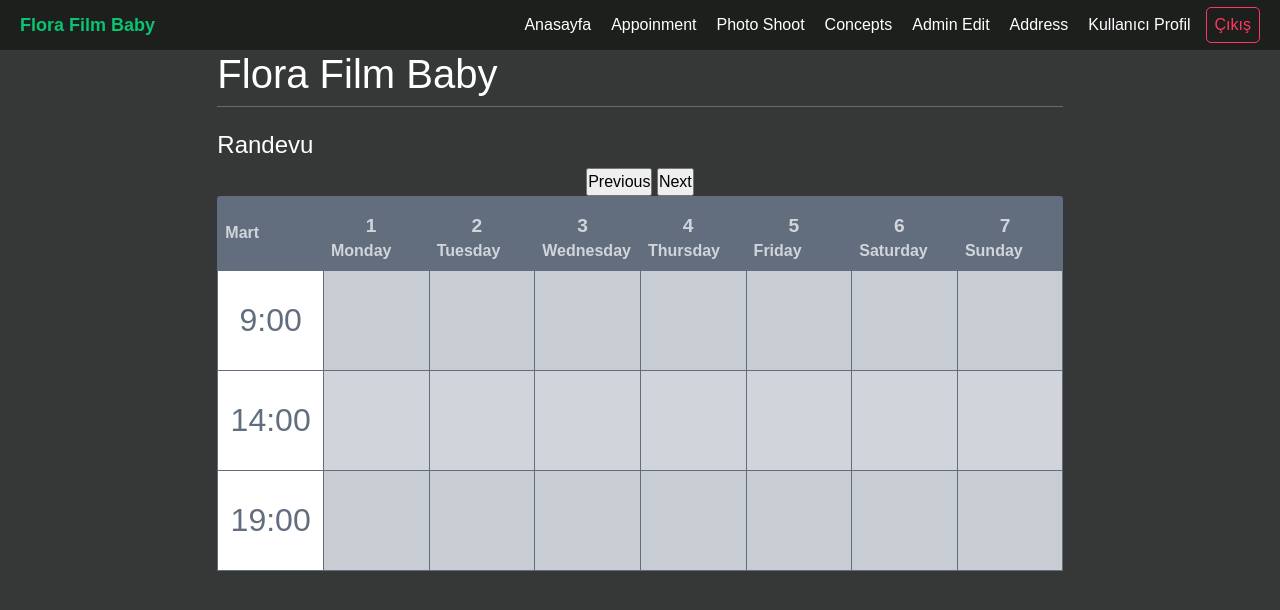
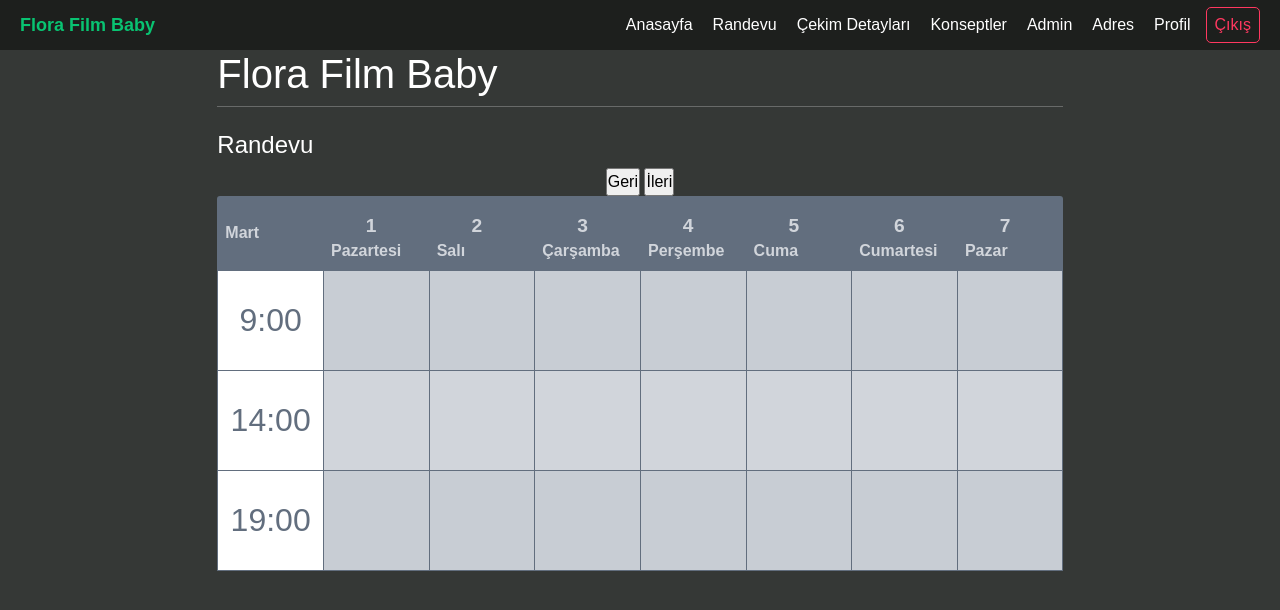
Before and after one commit to MehmetUzel/photographer-appoinment, a Django app: page /appoinment/ in a window 1280 px wide. Shown: the top 610 px of the page. Run offline with Django 3.2, Linux system fonts and the light colour scheme; a user stored in the database is signed in.

Commit message:
Turkish Translation and Small UI improvements

```diff
--- a/photographer/appoinment/templates/appoinment/appoinment.html
+++ b/photographer/appoinment/templates/appoinment/appoinment.html
@@ -1,13 +1,13 @@
 {% extends 'homepage/base.html' %}
 {% block title %}
-Appoinment
+Randevu
 {% endblock %}
 
 {%block content%}
 <h4>Randevu</h4>
 <div style="text-align:center;">
-<input type="submit" id='opp' value="Previous" onclick="previous()">
-<input type="submit" id='opp' value="Next" onclick="next()">
+<input type="submit" id='opp' value="Geri" onclick="previous()">
+<input type="submit" id='opp' value="İleri" onclick="next()">
 </div>
 
 
@@ -21,38 +21,38 @@
             </th>
             <th>
               <span class="day">1</span>
-              <span class="long">Monday</span>
-              <span class="short">Mon</span>
+              <span class="long">Pazartesi</span>
+              <span class="short">Pts</span>
             </th>
             <th>
               <span class="day">2</span>
-              <span class="long">Tuesday</span>
-              <span class="short">Tue</span>
+              <span class="long">Salı</span>
+              <span class="short">Sal</span>
             </th>
             <th>
               <span class="day">3</span>
-              <span class="long">Wednesday</span>
-              <span class="short">We</span>
+              <span class="long">Çarşamba</span>
+              <span class="short">Çrş</span>
             </th>
             <th>
               <span class="day">4</span>
-              <span class="long">Thursday</span>
-              <span class="short">Thur</span>
+              <span class="long">Perşembe</span>
+              <span class="short">Prş</span>
             </th>
             <th>
               <span class="day">5</span>
-              <span class="long">Friday</span>
-              <span class="short">Fri</span>
+              <span class="long">Cuma</span>
+              <span class="short">Cum</span>
             </th>
             <th>
               <span class="day">6</span>
-              <span class="long">Saturday</span>
-              <span class="short">Sat</span>
+              <span class="long">Cumartesi</span>
+              <span class="short">Cts</span>
             </th>
             <th>
               <span class="day">7</span>
-              <span class="long">Sunday</span>
-              <span class="short">Sun</span>
+              <span class="long">Pazar</span>
+              <span class="short">Pzr</span>
             </th>
           </tr>
         </thead>
--- a/photographer/homepage/templates/homepage/base.html
+++ b/photographer/homepage/templates/homepage/base.html
@@ -14,7 +14,7 @@
         {% block stylesf %}{%endblock%}
 
 
-        <title>{% block title%}Flora Film Baby Website{%endblock%}</title>
+        <title>{% block title%}Flora Film Baby{%endblock%}</title>
     </head>
     <body>
 
@@ -23,23 +23,24 @@
             <nav>
               <ul>
                 <li><a href="/home/">Anasayfa</a></li>
-                <li><a href="/appoinment/">Appoinment</a></li>
-                <li><a href="/photoshoot/">Photo Shoot</a></li>
-                <li><a href="/photoshoot/concepts/">Concepts</a></li>
+                <li><a href="/appoinment/">Randevu</a></li>
+                <li><a href="/photoshoot/">Çekim Detayları</a></li>
+                <li><a href="/photoshoot/concepts/">Konseptler</a></li>
 
                 {% if user.is_admin %}
-                <li><a href="/appoinment/admin/">Admin Edit</a></li>
+                <li><a href="/appoinment/admin/">Admin</a></li>
                 {% endif %}
                 {% if request.user.is_authenticated %}
-                <li><a href="/profileaddress/">Address</a></li>
-                <li><a href="/userprofile/">Kullanıcı Profil</a></li>
+                <li><a href="/profileaddress/">Adres</a></li>
+                <li><a href="/userprofile/">Profil</a></li>
                 <li id="signup"><a href="/accounts/logout/">Çıkış</a></li>
                 {% else %}
-                <li id="login"><a href="/login/" >Login</a></li>
-                <li id="signup"><a href="/register/">Signup</a></li>
+                <li id="login"><a href="/login/" >Oturum Aç</a></li>
+                <li id="signup"><a href="/register/">Kaydol</a></li>
                 {% endif %}
               </ul>
             </nav>
+            <!-- To Do change mobile menu strategy -->
             <div id="hamburger-icon" onclick="toggleMobileMenu(this)">
               <div class="bar1"></div>
               <div class="bar2"></div>
--- a/photographer/photoshoot/forms.py
+++ b/photographer/photoshoot/forms.py
@@ -9,3 +9,8 @@
     class Meta:
         model=Shoot_Plan
         fields = ["shoot_type","album_type","num_of_concept"]
+        labels = {
+            'shoot_type': _('Çekim Türü'),
+            'album_type': _('Albüm'),
+            'num_of_concept': _('Konsept Sayısı'),
+        }
--- a/photographer/photoshoot/templates/photoshoot/shootplan.html
+++ b/photographer/photoshoot/templates/photoshoot/shootplan.html
@@ -1,15 +1,15 @@
 {% extends 'homepage/base.html' %}
 {% block title %}
-Seçim Ekranı
+Çekim Detayları
 {% endblock %}
 {% load crispy_forms_tags %}
 
 {%block content%}
-<h1>Seçim Ekranı</h1>
+<h1>Çekim Detayları</h1>
 <form method="post" class="form-group">
     {%csrf_token %}
     {{form|crispy}}
-    <button type="submit" class="btn btn-success">Register</button>
+    <button type="submit" class="btn btn-success">Kaydet</button>
 </form>
 
 
--- a/photographer/statics/css/calendar.css
+++ b/photographer/statics/css/calendar.css
@@ -184,6 +184,10 @@
   padding: 5px 8px;
 }
 
+.btn-success {
+  margin-top: 15px;
+}
+
 #login {
   border: 1px solid #498afb;
 }
--- a/photographer/statics/js/admin_edit.js
+++ b/photographer/statics/js/admin_edit.js
@@ -34,7 +34,6 @@
 
     $(document).ready(function(){
         get_data();
-        get_user_data();
     });
 
     function get_data(){
@@ -46,7 +45,7 @@
           }).done(function(response) {
               data = response.data
               week_entry = response.week
-              get_this_week();
+              get_user_data()
             })
     }
 
@@ -75,7 +74,7 @@
   }
 
 
-    const monthlist = ["January", "February", "March", "April", "May", "June", "July", "August", "September", "October", "November", "December"];
+    const monthlist = ["Ocak", "Şubat", "Mart", "Nisan", "Mayıs", "Haziran", "Temmuz", "Ağustos", "Eylül", "Ekim", "Kasım", "Aralık"];
 
     var d = new Date();
 
--- a/photographer/statics/js/appoinment.js
+++ b/photographer/statics/js/appoinment.js
@@ -88,7 +88,7 @@
   }
 
 
-    const monthlist = ["January", "February", "March", "April", "May", "June", "July", "August", "September", "October", "November", "December"];
+  const monthlist = ["Ocak", "Şubat", "Mart", "Nisan", "Mayıs", "Haziran", "Temmuz", "Ağustos", "Eylül", "Ekim", "Kasım", "Aralık"];
 
     var d = new Date();
 
```
Also changed, not shown: photographer/appoinment/templates/appoinment/admin_editing.html (+16 -16 lines), photographer/user/forms.py (+26 -2 lines), photographer/db.sqlite3.
